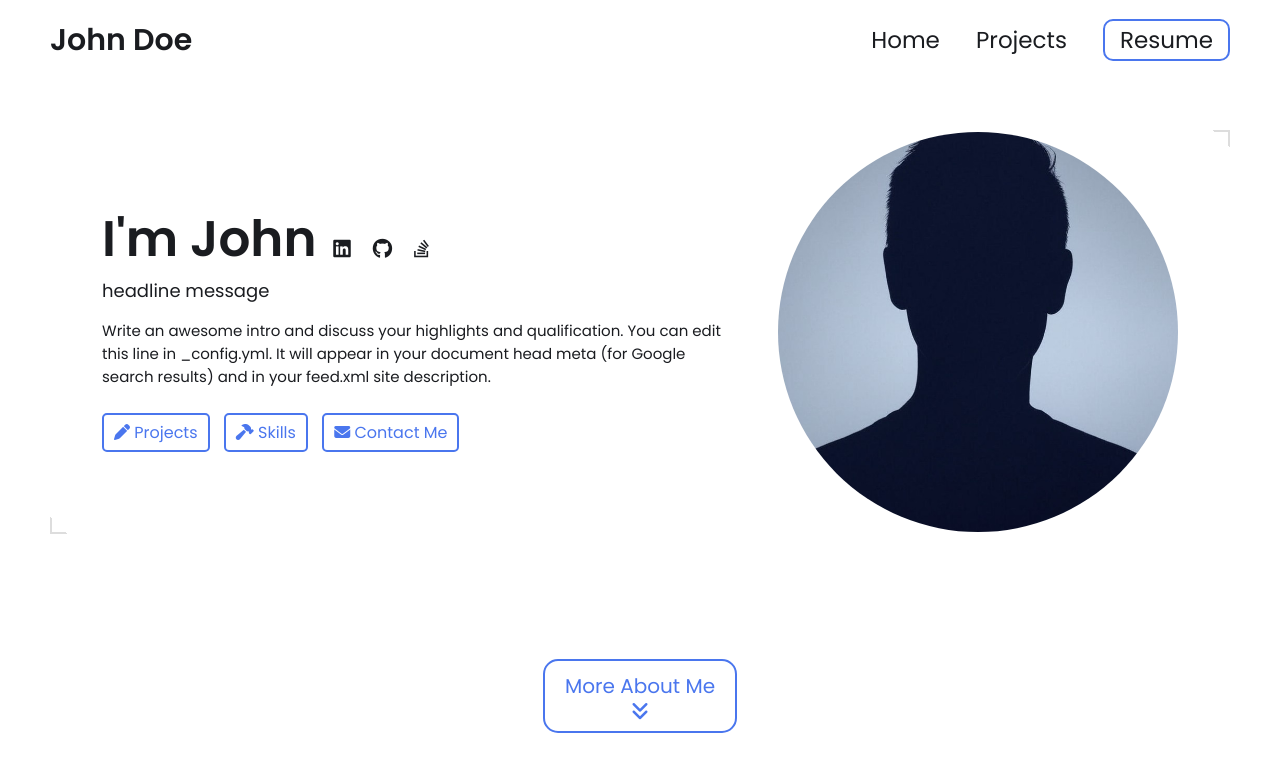
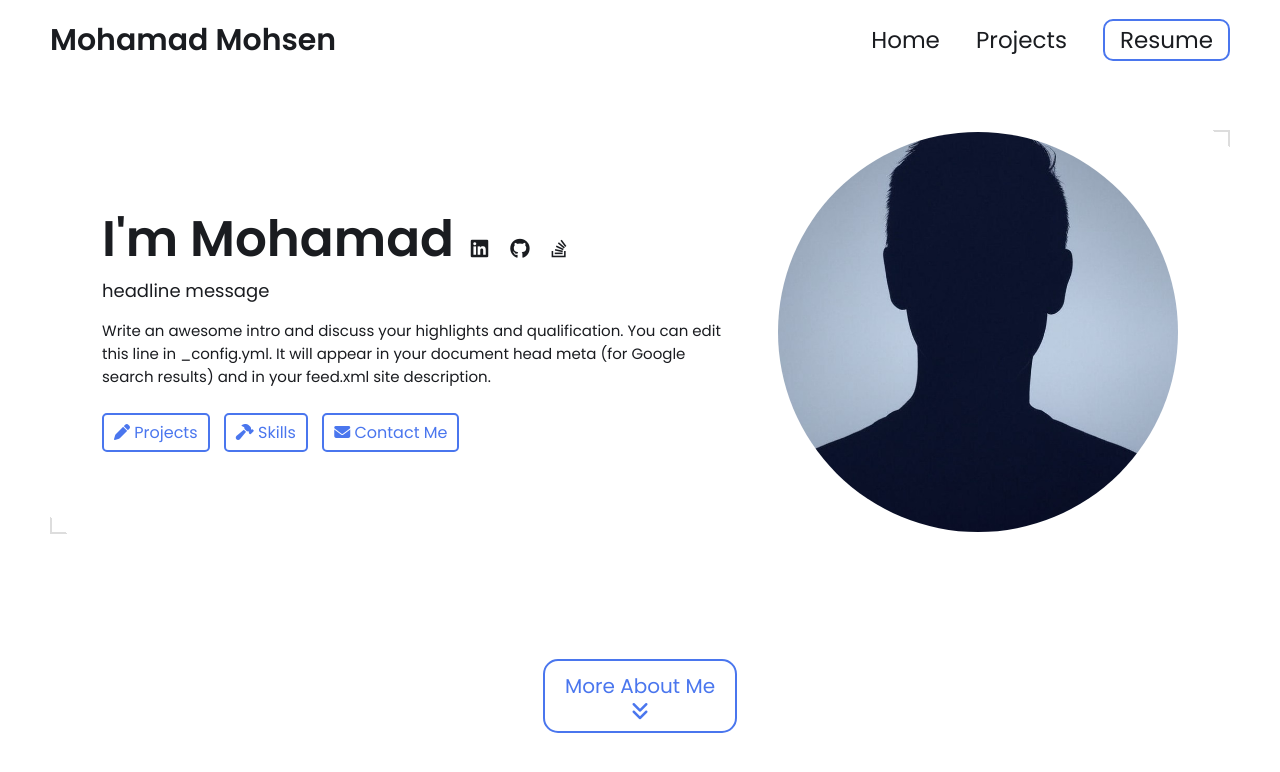
Before and after one commit to mnmohsen/mnmohsen.github.io, a Jekyll site: the page built from index.html, in a window 1280 px wide and 900 px high. Shown: the top 772 px of the window. Built offline with Jekyll 4.4.1, drawn with Linux system fonts in a browser that asks for light colours.

Commit message:
Update _config.yml

```diff
--- a/_config.yml
+++ b/_config.yml
@@ -7,12 +7,12 @@
 
 # Main Page Setup
 
-title: John Doe's Portfolio # This is what shows up in the tab of the browser
+title: Mohamad Mohsen's Portfolio # This is what shows up in the tab of the browser
 
 
 
 # Hero Section
-name: John Doe
+name: Mohamad Mohsen
 headline: headline message
 description: >- # dont remove this line. this will ignore all new lines until the next section
   Write an awesome intro and discuss your highlights and qualification. You can edit this
```
